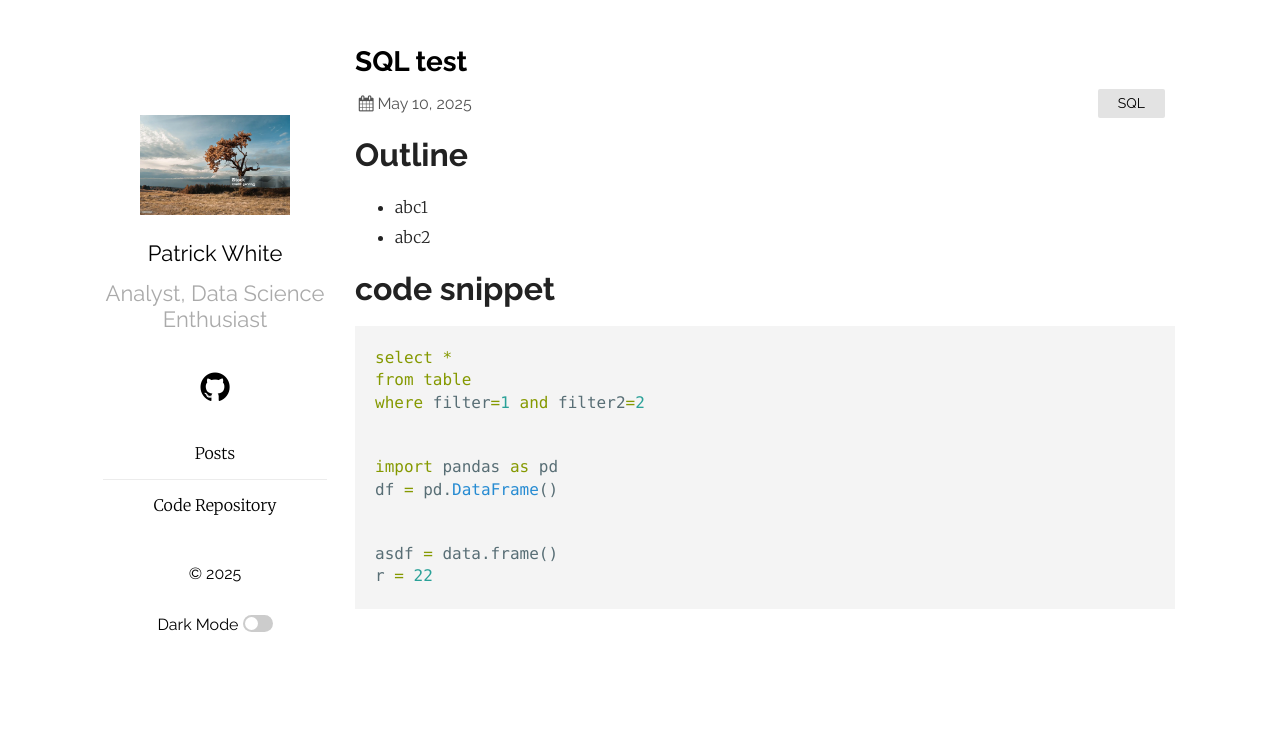
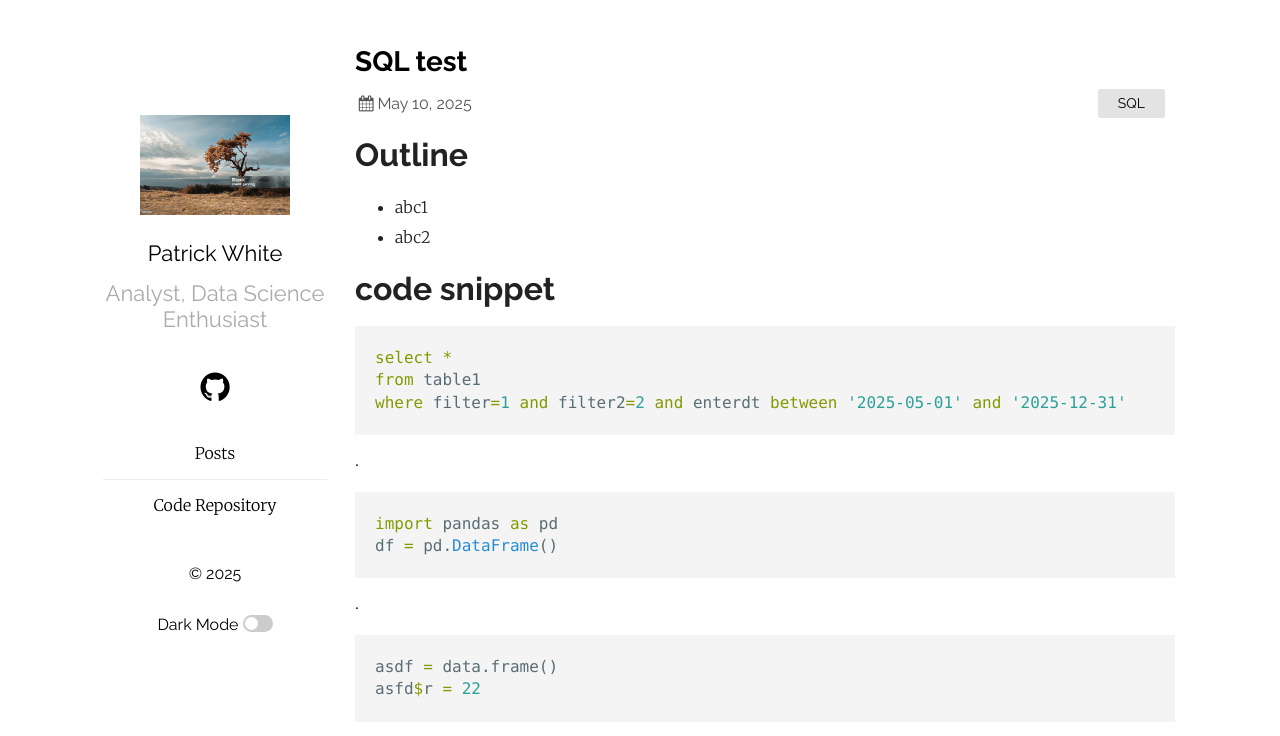
Before and after one commit to pw398/pw398.github.io, a Jekyll site: the page built from _posts/2025-05-10-sql-test.md, in a window 1280 px wide. Shown: the top 736 px of the page. Built offline with Jekyll 4.4.1, drawn with Linux system fonts in a browser that asks for light colours.

Commit message:
Add files via upload

````diff
--- a/_posts/2025-05-10-sql-test.md
+++ b/_posts/2025-05-10-sql-test.md
@@ -15,16 +15,18 @@ categories: SQL
 
 ```sql
 select *
-from table
-where filter=1 and filter2=2
+from table1
+where filter=1 and filter2=2 and enterdt between '2025-05-01' and '2025-12-31'
 ```
+.
 
 ```python
 import pandas as pd
 df = pd.DataFrame()
 ```
+.
 
 ```r
 asdf = data.frame()
-r = 22
+asfd$r = 22
 ```
````
